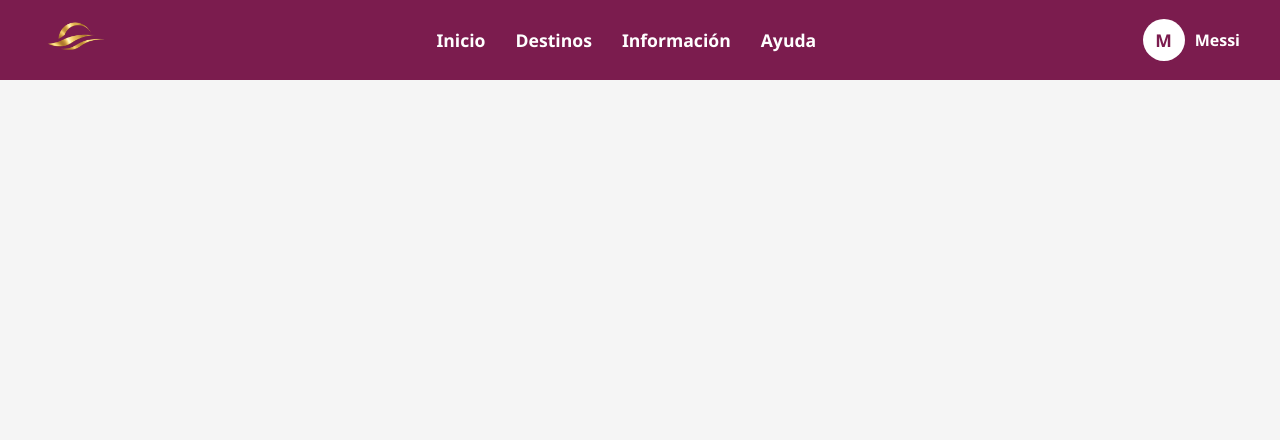
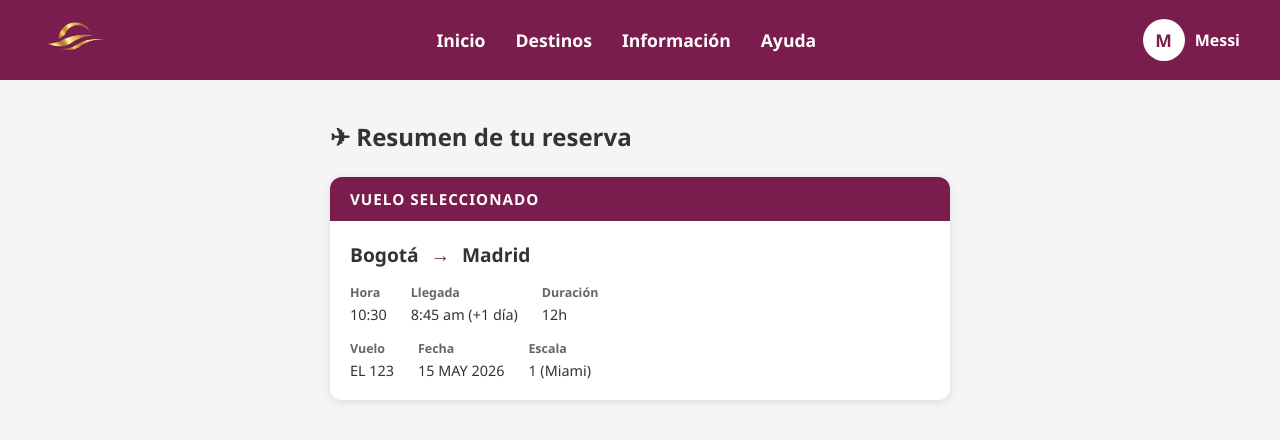
Before and after one commit to mila-1910/Aerolinea, a plain HTML site: page frontend/paginas/cliente/resumen-reserva.html in a window 1280 px wide. Drawn offline with Linux system fonts and the light colour scheme.

Commit message:
implementación de resumen-reserva
Se agrego una tarjeta, en la cual el cliente podrá ver su vuelo seleccionado con todos sus datos

```diff
--- a/frontend/css/resumen-reserva.css
+++ b/frontend/css/resumen-reserva.css
@@ -0,0 +1,91 @@
+/* ===========================
+   PARTE PRINCIPAL
+=========================== */
+.resumen-contenedor {
+    max-width: 700px;
+    margin: 40px auto;
+    padding: 0 40px;
+    display: flex;
+    flex-direction: column;
+    gap: 16px;
+}
+
+/* ===========================
+   TÍTULO
+=========================== */
+.resumen-titulo h1 {
+    font-size: 1.5rem;
+    font-weight: 700;
+    color: #333;
+    margin-bottom: 8px;
+}
+
+/* ===========================
+   BLOQUES
+=========================== */
+.resumen-bloque {
+    border-radius: 12px;
+    overflow: hidden;
+    box-shadow: var(--sombra);
+}
+
+.bloque-header {
+    background-color: var(--vino);
+    padding: 12px 20px;
+}
+
+.bloque-header h3 {
+    color: var(--blanco);
+    font-size: 0.95rem;
+    font-weight: 700;
+    text-transform: uppercase;
+    letter-spacing: 1px;
+}
+
+.bloque-contenido {
+    background-color: var(--blanco);
+    padding: 20px;
+    display: flex;
+    flex-direction: column;
+    gap: 16px;
+}
+
+.vuelo-ruta {
+    display: flex;
+    align-items: center;
+    gap: 12px;
+}
+
+.vuelo-ciudad {
+    font-size: 1.2rem;
+    font-weight: 700;
+    color: #333;
+}
+
+.vuelo-flecha {
+    color: var(--vino);
+    font-size: 1.2rem;
+}
+
+.vuelo-detalles {
+    display: flex;
+    gap: 24px;
+}
+
+.vuelo-detalle-item {
+    display: flex;
+    flex-direction: column;
+    gap: 4px;
+}
+
+.detalle-label {
+    font-size: 0.78rem;
+    color: var(--gris-texto);
+    font-weight: 600;
+}
+
+.detalle-valor {
+    font-size: 0.9rem;
+    color: #333;
+    font-weight: 500;
+}
--- a/frontend/paginas/cliente/resumen-reserva.html
+++ b/frontend/paginas/cliente/resumen-reserva.html
@@ -34,5 +34,60 @@
         </div>
     </nav>
 
+    <!-- Parte principal -->
+    <div class="resumen-contenedor">
+
+        <!-- Título -->
+        <div class="resumen-titulo">
+            <h1>✈ Resumen de tu reserva</h1>
+        </div>
+
+        <!-- Vuelo seleccionado -->
+        <div class="resumen-bloque">
+            <div class="bloque-header">
+                <h3>Vuelo seleccionado</h3>
+            </div>
+
+
+            <div class="bloque-contenido">
+                <div class="vuelo-ruta">
+                    <span class="vuelo-ciudad">Bogotá</span>
+                    <span class="vuelo-flecha">→</span>
+                    <span class="vuelo-ciudad">Madrid</span>
+                </div>
+                <div class="vuelo-detalles">
+                    <div class="vuelo-detalle-item">
+                        <span class="detalle-label">Hora</span>
+                        <span class="detalle-valor">10:30</span>
+                    </div>
+                    <div class="vuelo-detalle-item">
+                        <span class="detalle-label">Llegada</span>
+                        <span class="detalle-valor">8:45 am (+1 día)</span>
+                    </div>
+                    <div class="vuelo-detalle-item">
+                        <span class="detalle-label">Duración</span>
+                        <span class="detalle-valor">12h</span>
+                    </div>
+                </div>
+                <div class="vuelo-detalles">
+                    <div class="vuelo-detalle-item">
+                        <span class="detalle-label">Vuelo</span>
+                        <span class="detalle-valor">EL 123</span>
+                    </div>
+                    <div class="vuelo-detalle-item">
+                        <span class="detalle-label">Fecha</span>
+                        <span class="detalle-valor">15 MAY 2026</span>
+                    </div>
+                    <div class="vuelo-detalle-item">
+                        <span class="detalle-label">Escala</span>
+                        <span class="detalle-valor">1 (Miami)</span>
+                    </div>
+                </div>
+
+            </div>
+        </div>
+
+    </div>
+
 </body>
 </html>
```
Also changed, not shown: frontend/paginas/cliente/mis-reservas.html (+7 -2 lines).
